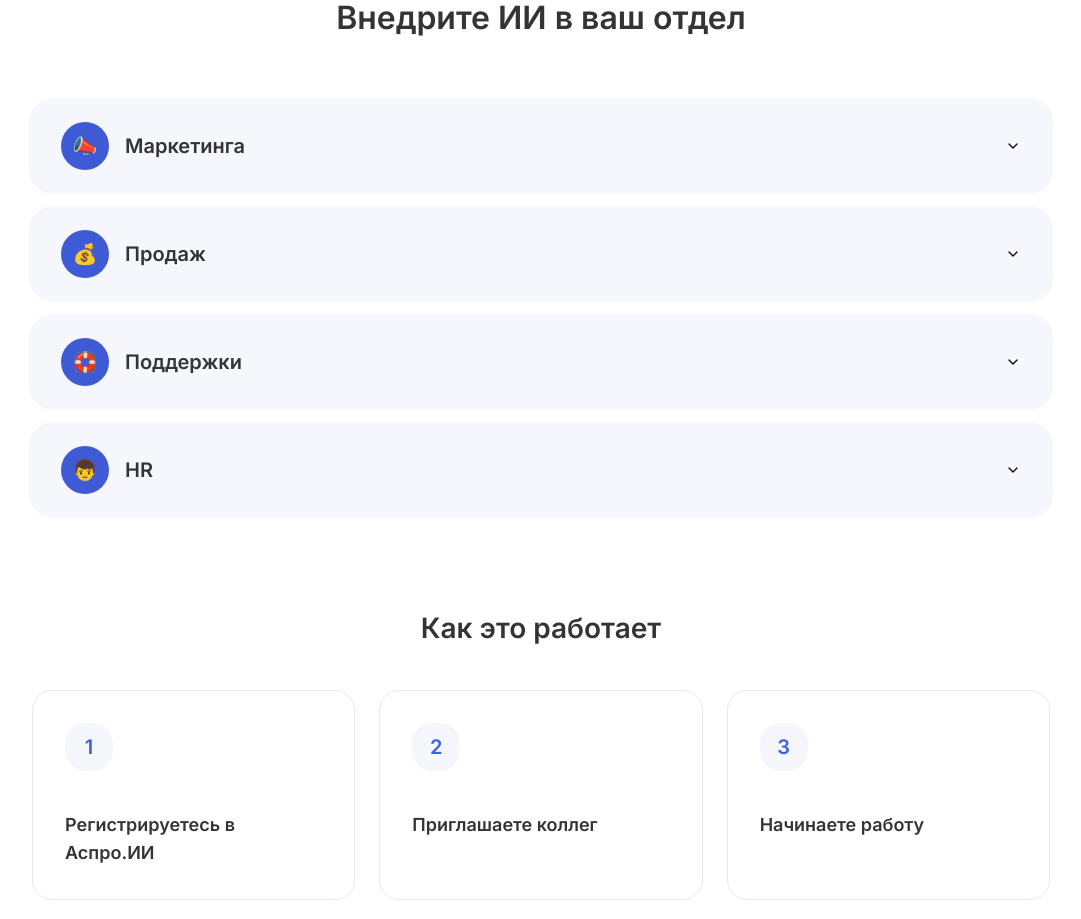
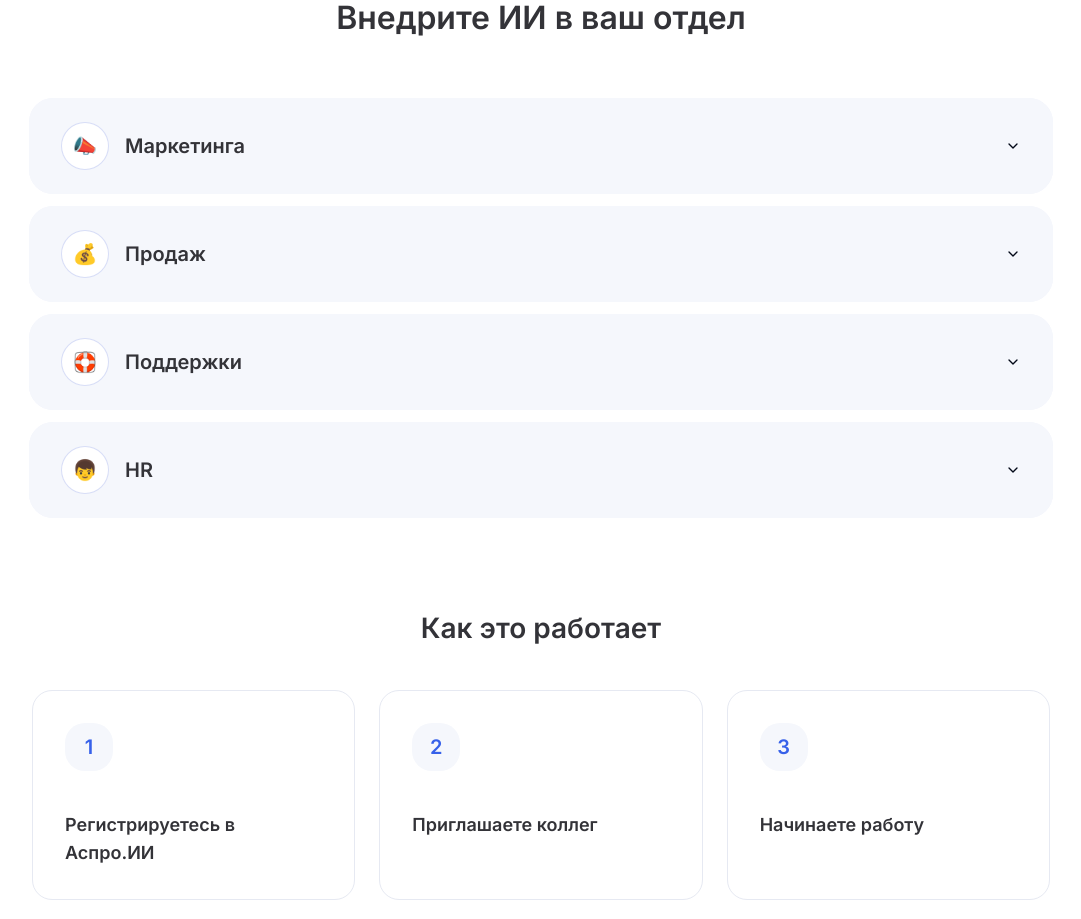
Before and after one commit to igor786/igma-pixel-magic-2, a React (Vite) app: page / in a window 1280 px wide. Shown: the part 2440-3359 px from the top of the page, without its empty margins (99-1180 px from the left). Built offline with nearby package versions, Linux system fonts and the light colour scheme.

Commit message:
Измени фон на белый
Изменил фон выбранного элемента на белый.

```diff
--- a/src/components/Opportunities.tsx
+++ b/src/components/Opportunities.tsx
@@ -75,7 +75,7 @@ export const Opportunities: React.FC<OpportunitiesProps> = ({ id }) => {
               <div className={`absolute inset-0 opacity-5 ${department.gradient}`}></div>
               <AccordionTrigger className="relative px-8 py-6 text-left hover:no-underline group-hover:bg-gray-50/50 transition-colors duration-200">
                 <div className="flex items-center gap-4 w-full">
-                  <div className={`flex items-center justify-center w-12 h-12 rounded-full ${department.gradient} text-white text-xl`}>
+                  <div className={`flex items-center justify-center w-12 h-12 rounded-full bg-white text-primary text-xl border border-primary/20`}>
                     {department.icon}
                   </div>
                   <div className="flex-1">
```
